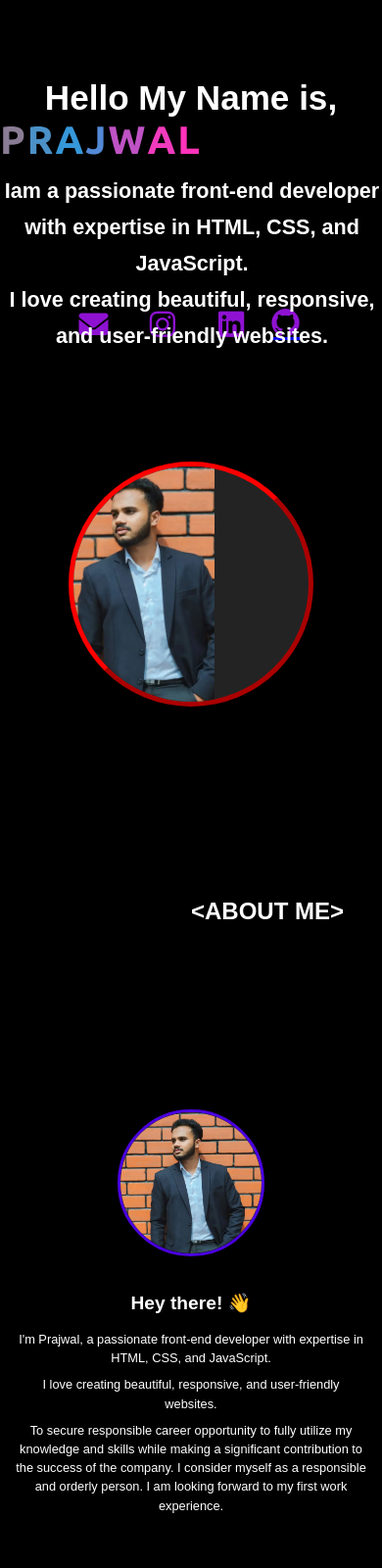
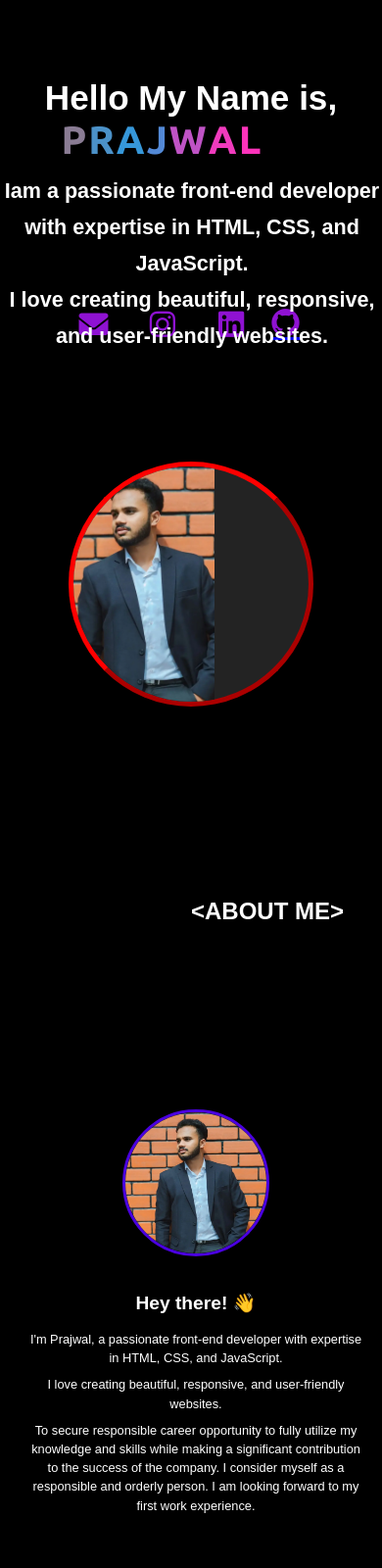
Before and after one commit to prajju-bangera/portfolio-main, a plain HTML site: page index.html in a window 390 px wide. Shown: the top 1600 px of the page at 98% size. Drawn offline with nearby package versions, Linux system fonts and the light colour scheme.

Commit message:
changes5feb27

```diff
--- a/style.css
+++ b/style.css
@@ -649,18 +649,19 @@ h2 {
     }
 
     .Hero h1 {
-        font-size: 60px;
+        font-size: 90px;
+        margin-left: 16%;
         letter-spacing: 2px;
     }
 
     .Hero-right img {
-        width: 80%;
+        width: 100%;
     }
 
     .intro-section {
         flex-direction: column;
         text-align: center;
-        margin-left: 0;
+        margin-left: 10px;
         padding: 1rem;
         border: none;
     }
@@ -686,11 +687,13 @@ h2 {
     }
 
     .Hero h1 {
-        font-size: 50px;
+        font-size: 90px;
+        margin-left: 16%;
     }
 
     .Hero-right img {
-        width: 70%;
+        width: 100%;
+
     }
 
     .resume {
```
